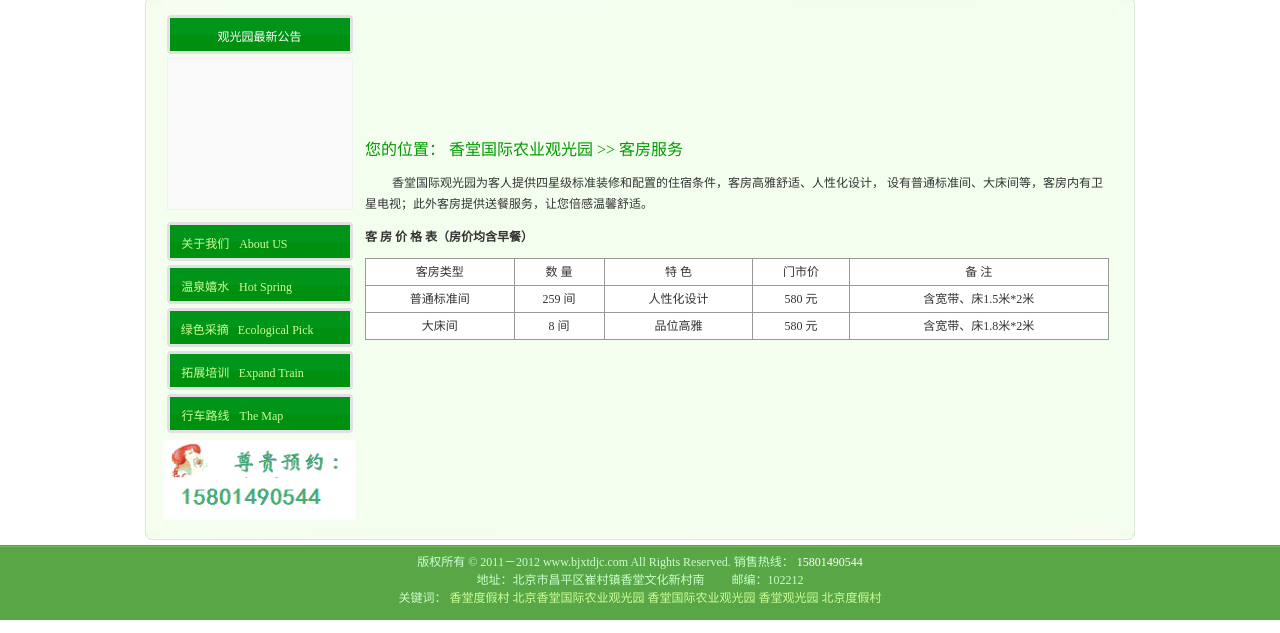
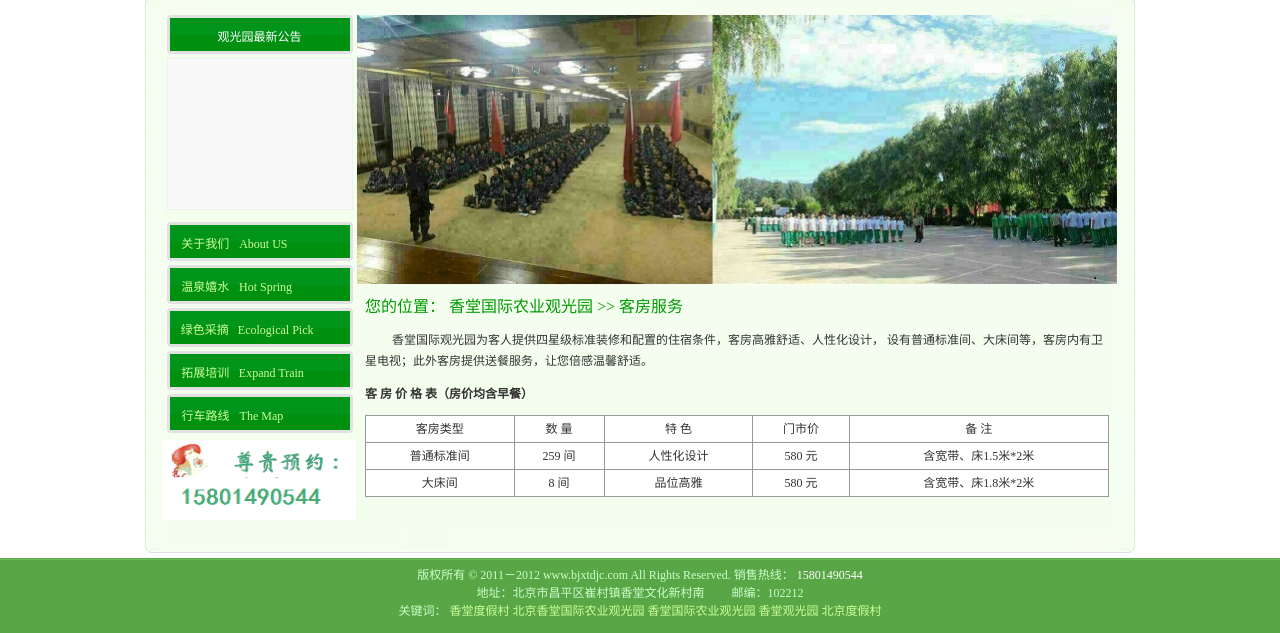
Before and after one commit to wangjiaobj/wangjiaobj.github.io, a plain HTML site: page hotelservice.html in a window 1280 px wide. Shown: the part 175-808 px from the top of the page. Drawn offline with Linux system fonts and the light colour scheme.

Commit message:
7th commit

```diff
--- a/hotelservice.html
+++ b/hotelservice.html
@@ -365,19 +365,18 @@
                     </table>
                   </td>
                   <td width="760" bgcolor="#F3FEEE">
+                    <img src="pics/students.jpg" width="760" height="270" />
                     <table width="760" border="0" cellspacing="8" cellpadding="0">
                       <tbody>
                         <tr>
                           <td>
                             <font style="color: rgb(0, 153, 0); line-height: 180%; font-family: 黑体; font-size: 16px;">您的位置：
-                            <a class="green" href="http://www.bjxtdjc.com/index.asp">香堂国际农业观光园</a> &gt;&gt;
-                            客房服务</font>
+                            <a class="green" href="http://www.bjxtdjc.com/index.asp">香堂国际农业观光园</a> &gt;&gt; 客房服务</font>
                           </td>
                         </tr>
                         <tr>
                           <td>
-                            <p style="line-height: 180%; font-size: 12px;">
-                            香堂国际观光园为客人提供四星级标准装修和配置的住宿条件，客房高雅舒适、人性化设计，
+                            <p style="line-height: 180%; font-size: 12px;">　　 香堂国际观光园为客人提供四星级标准装修和配置的住宿条件，客房高雅舒适、人性化设计，
                             设有普通标准间、大床间等，客房内有卫星电视；此外客房提供送餐服务，让您倍感温馨舒适。</p>
                             <p>
                               <strong>客 房 价 格 表（房价均含早餐）</strong>
@@ -483,8 +482,7 @@
             <a href="http://www.bjxtdjc.com/">香堂国际农业观光园</a>
             <a href="http://www.bjxtdjc.com/">香堂观光园</a>
             <a href="http://www.bjdjc.com/">北京度假村</a></font>
-            </font>
-          </td>
+          </font></td>
         </tr>
       </tbody>
     </table>
```
Lines whose indentation alone changed are shown as unchanged.
